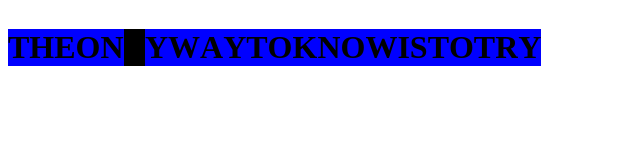
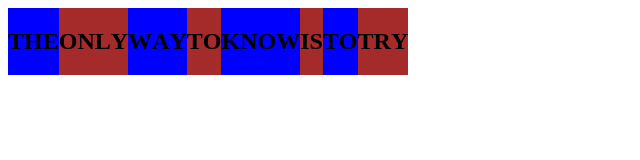
Before and after one commit to dane-hoffman/picasso_painting_css, a plain HTML site: page index.html in a window 1280 px wide. Shown: the whole page, without its empty margins (0-640 px from the left). Drawn offline with Linux system fonts and the light colour scheme.

Commit message:
Added background colors based on 'nth-child' advanced selectors.

```diff
--- a/index.html
+++ b/index.html
@@ -5,29 +5,45 @@
     </head>
     <body>
         <header class="flex-container">
+            <section class="flex-box">
                 <H1 class="item">T</H1>
                 <H1 class="item">H</H1>
                 <H1 class="item">E</H1>
+            </section>
+            <section class="flex-box">
                 <H1 class="item">O</H1>
                 <H1 class="item">N</H1>
                 <H1 class="item">L</H1>
                 <H1 class="item">Y</H1>
+            </section>
+            <section class="flex-box">
                 <H1 class="item">W</H1>
                 <H1 class="item">A</H1>
                 <H1 class="item">Y</H1>
+            </section>
+            <section class="flex-box">
                 <H1 class="item">T</H1>
                 <H1 class="item">O</H1>
+            </section>
+            <section class="flex-box">
                 <H1 class="item">K</H1>
                 <H1 class="item">N</H1>
                 <H1 class="item">O</H1>
                 <H1 class="item">W</H1>
+            </section>
+            <section class="flex-box">
                 <H1 class="item">I</H1>
                 <H1 class="item">S</H1>
+            </section>
+            <section class="flex-box">
                 <H1 class="item">T</H1>
                 <H1 class="item">O</H1>
+            </section>
+            <section class="flex-box">
                 <H1 class="item">T</H1>
                 <H1 class="item">R</H1>
                 <H1 class="item">Y</H1>
+            </section>
 
         </header>
 
--- a/style.css
+++ b/style.css
@@ -3,13 +3,20 @@
     flex-direction: row;
     align-content: space-around;
     flex-wrap: wrap-reverse;
-}
-
-.flex-container * {
     width:fit-content;
     background-color: blue;
 }
 
-.item:nth-child(6){
-    background-color: black;
+.flex-box {
+    display: flex;
 }
+
+
+/*.item:nth-child(odd){
+    margin: 10px 10px 20px;
+}*/
+
+.flex-box:nth-child(even) {
+    background-color: brown;
+   /* flex-wrap:wrap;*/
+}
```
Lines whose indentation alone changed are shown as unchanged.
